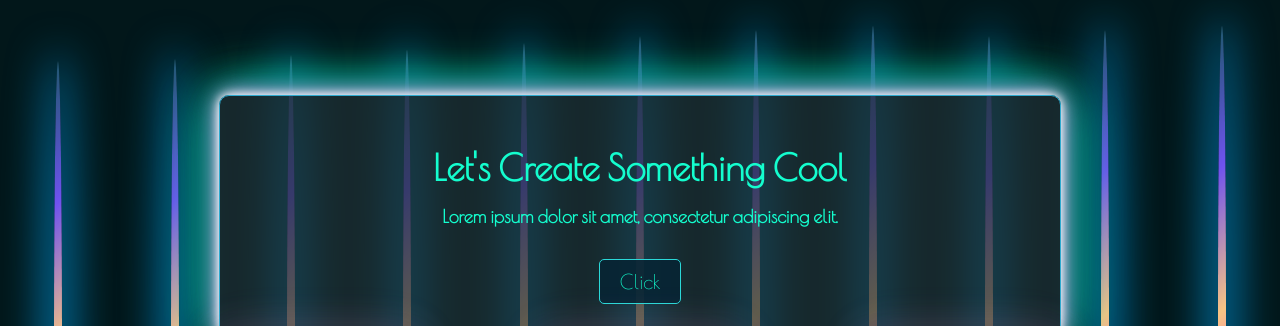
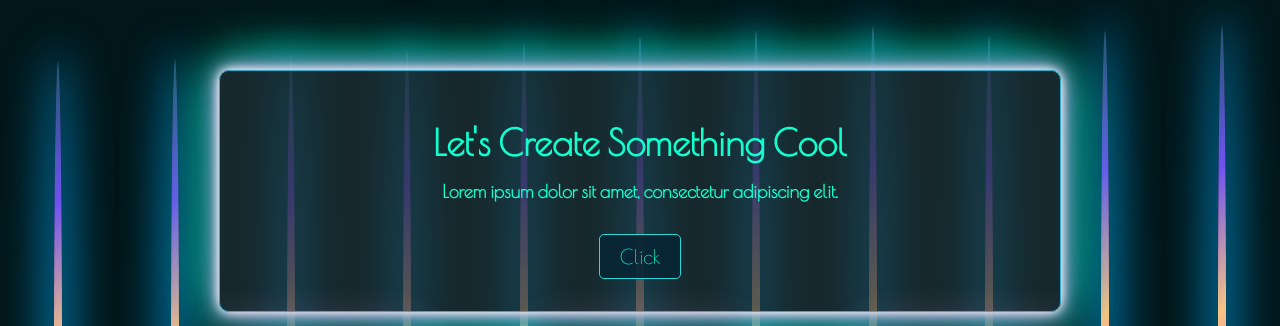
Before and after one commit to Kharmaa/WebSite, a plain HTML site: page index.html in a window 1280 px wide. Shown: the part 135-461 px from the top of the page. Drawn offline with nearby package versions, Linux system fonts and the light colour scheme.

Commit message:
Update tyyli.css

```diff
--- a/tyyli.css
+++ b/tyyli.css
@@ -96,7 +96,7 @@ body {
   }
 
   .hero-content {
-    margin-top: 10%;
+    margin-top: 8%;
     background-color: rgba(32, 49, 53, 0.7);
     padding: 20px;
     border-radius: 10px;
```
